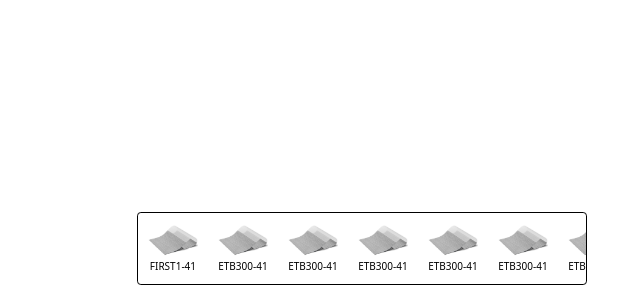
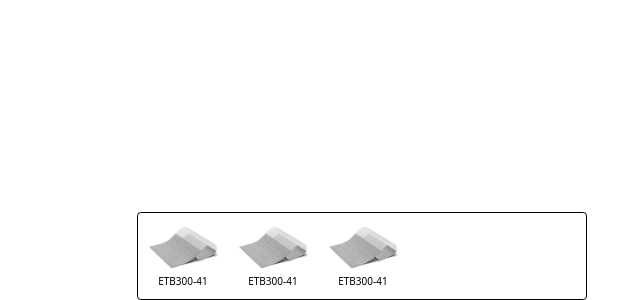
Before and after one commit to deodagee/economyblindsandshades, a Next.js app: page /components/materials/materials in a window 1280 px wide. Shown: the part 609-909 px from the top of the page, without its empty margins (640-1280 px from the left). Built offline with nearby package versions, Linux system fonts and the light colour scheme.

Commit message:
Add files via upload

```diff
--- a/pages/components/materials/materials.js
+++ b/pages/components/materials/materials.js
@@ -20,90 +20,10 @@ const MaterialsPage = () => {
 
 
   const imagesData = [
-    { key: 'ema_26_01', src: '/etb3004.jpg', label: 'FIRST1-41' },
     { key: 'ema_601_2', src: '/etb3004.jpg', label: 'ETB300-41' },
     { key: 'ema_601_1', src: '/etb3004.jpg', label: 'ETB300-41' },
     { key: 'ema_26_01', src: '/etb3004.jpg', label: 'ETB300-41' },
-    { key: 'ema_601_2', src: '/etb3004.jpg', label: 'ETB300-41' },
-    { key: 'ema_601_1', src: '/etb3004.jpg', label: 'ETB300-41' },
-    { key: 'ema_26_01', src: '/etb3004.jpg', label: 'ETB300-41' },
-    { key: 'ema_601_2', src: '/etb3004.jpg', label: 'ETB300-41' },
-    { key: 'ema_601_1', src: '/etb3004.jpg', label: 'ETB300-41' },
-    { key: 'ema_26_01', src: '/etb3004.jpg', label: 'ETB300-41' },
-    { key: 'ema_601_2', src: '/etb3004.jpg', label: 'ETB300-41' },
-    { key: 'ema_601_1', src: '/etb3004.jpg', label: 'ETB300-41' },
-    { key: 'ema_26_01', src: '/etb3004.jpg', label: 'ETB300-41' },
-    { key: 'ema_601_2', src: '/etb3004.jpg', label: 'ETB300-41' },
-    { key: 'ema_601_1', src: '/etb3004.jpg', label: 'ETB300-41' },
-    { key: 'ema_26_01', src: '/etb3004.jpg', label: 'ETB300-41' },
-    { key: 'ema_601_2', src: '/etb3004.jpg', label: 'ETB300-41' },
-    { key: 'ema_601_1', src: '/etb3004.jpg', label: 'ETB300-41' },
-    { key: 'ema_26_01', src: '/etb3004.jpg', label: 'ETB300-41' },
-    { key: 'ema_601_2', src: '/etb3004.jpg', label: 'ETB300-41' },
-    { key: 'ema_601_1', src: '/etb3004.jpg', label: 'ETB300-41' },
-    { key: 'ema_26_01', src: '/etb3004.jpg', label: 'ETB300-41' },
-    { key: 'ema_601_2', src: '/etb3004.jpg', label: 'ETB300-41' },
-    { key: 'ema_601_1', src: '/etb3004.jpg', label: 'ETB300-41' },
-    { key: 'ema_26_01', src: '/etb3004.jpg', label: 'ETB300-41' },
-    { key: 'ema_601_2', src: '/etb3004.jpg', label: 'ETB300-41' },
-    { key: 'ema_601_1', src: '/etb3004.jpg', label: 'ETB300-41' },
-    { key: 'ema_26_01', src: '/etb3004.jpg', label: 'ETB300-41' },
-    { key: 'ema_601_2', src: '/etb3004.jpg', label: 'ETB300-41' },
-    { key: 'ema_601_1', src: '/etb3004.jpg', label: 'ETB300-41' },
-    { key: 'ema_26_01', src: '/etb3004.jpg', label: 'ETB300-41' },
-    { key: 'ema_601_2', src: '/etb3004.jpg', label: 'ETB300-41' },
-    { key: 'ema_601_1', src: '/etb3004.jpg', label: 'ETB300-41' },
-    { key: 'ema_26_01', src: '/etb3004.jpg', label: 'ETB300-41' },
-    { key: 'ema_601_2', src: '/etb3004.jpg', label: 'ETB300-41' },
-    { key: 'ema_601_1', src: '/etb3004.jpg', label: 'ETB300-41' },
-    { key: 'ema_26_01', src: '/etb3004.jpg', label: 'ETB300-41' },
-    { key: 'ema_601_2', src: '/etb3004.jpg', label: 'ETB300-41' },
-    { key: 'ema_601_1', src: '/etb3004.jpg', label: 'ETB300-41' },
-    { key: 'ema_26_01', src: '/etb3004.jpg', label: 'ETB300-41' },
-    { key: 'ema_601_2', src: '/etb3004.jpg', label: 'ETB300-41' },
-    { key: 'ema_601_1', src: '/etb3004.jpg', label: 'ETB300-41' },
-    { key: 'ema_26_01', src: '/etb3004.jpg', label: 'ETB300-41' },
-    { key: 'ema_601_2', src: '/etb3004.jpg', label: 'ETB300-41' },
-    { key: 'ema_601_1', src: '/etb3004.jpg', label: 'ETB300-41' },
-    { key: 'ema_26_01', src: '/etb3004.jpg', label: 'ETB300-41' },
-    { key: 'ema_601_2', src: '/etb3004.jpg', label: 'ETB300-41' },
-    { key: 'ema_601_1', src: '/etb3004.jpg', label: 'ETB300-41' },
-    { key: 'ema_26_01', src: '/etb3004.jpg', label: 'ETB300-41' },
-    { key: 'ema_601_2', src: '/etb3004.jpg', label: 'ETB300-41' },
-    { key: 'ema_601_1', src: '/etb3004.jpg', label: 'ETB300-41' },
-    { key: 'ema_26_01', src: '/etb3004.jpg', label: 'ETB300-41' },
-    { key: 'ema_601_2', src: '/etb3004.jpg', label: 'ETB300-41' },
-    { key: 'ema_601_1', src: '/etb3004.jpg', label: 'ETB300-41' },
-    { key: 'ema_26_01', src: '/etb3004.jpg', label: 'ETB300-41' },
-    { key: 'ema_601_2', src: '/etb3004.jpg', label: 'ETB300-41' },
-    { key: 'ema_601_1', src: '/etb3004.jpg', label: 'ETB300-41' },
-    { key: 'ema_26_01', src: '/etb3004.jpg', label: 'ETB300-41' },
-    { key: 'ema_601_2', src: '/etb3004.jpg', label: 'ETB300-41' },
-    { key: 'ema_601_1', src: '/etb3004.jpg', label: 'ETB300-41' },
-    { key: 'ema_26_01', src: '/etb3004.jpg', label: 'ETB300-41' },
-    { key: 'ema_601_2', src: '/etb3004.jpg', label: 'ETB300-41' },
-    { key: 'ema_601_1', src: '/etb3004.jpg', label: 'ETB300-41' },
-    { key: 'ema_26_01', src: '/etb3004.jpg', label: 'ETB300-41' },
-    { key: 'ema_601_2', src: '/etb3004.jpg', label: 'ETB300-41' },
-    { key: 'ema_601_1', src: '/etb3004.jpg', label: 'ETB300-41' },
-    { key: 'ema_26_01', src: '/etb3004.jpg', label: 'ETB300-41' },
-    { key: 'ema_601_2', src: '/etb3004.jpg', label: 'ETB300-41' },
-    { key: 'ema_601_1', src: '/etb3004.jpg', label: 'ETB300-41' },
-    { key: 'ema_26_01', src: '/etb3004.jpg', label: 'ETB300-41' },
-    { key: 'ema_601_2', src: '/etb3004.jpg', label: 'ETB300-41' },
-    { key: 'ema_601_1', src: '/etb3004.jpg', label: 'ETB300-41' },
-    { key: 'ema_26_01', src: '/etb3004.jpg', label: 'ETB300-41' },
-    { key: 'ema_601_2', src: '/etb3004.jpg', label: 'ETB300-41' },
-    { key: 'ema_601_1', src: '/etb3004.jpg', label: 'ETB300-41' },
-    { key: 'ema_26_01', src: '/etb3004.jpg', label: 'ETB300-41' },
-    { key: 'ema_601_2', src: '/etb3004.jpg', label: 'ETB300-41' },
-    { key: 'ema_601_1', src: '/etb3004.jpg', label: 'ETB300-41' },
-    { key: 'ema_26_01', src: '/etb3004.jpg', label: 'ETB300-41' },
-    { key: 'ema_601_2', src: '/etb3004.jpg', label: 'ETB300-41' },
-    { key: 'ema_601_1', src: '/etb3004.jpg', label: 'ETB300-41' },
-    { key: 'ema_26_01', src: '/etb3004.jpg', label: 'ETB300-41' },
-    { key: 'ema_601_2', src: '/etb3004.jpg', label: 'ETB300-41' },
-    { key: 'ema_601_1', src: '/etb3004.jpg', label: 'ETB300-41' },
+
     // Add more image data as needed
   ];
 
```
Also changed, not shown: pages/components/pages/zebrablinds.js (+88 -50 lines).
